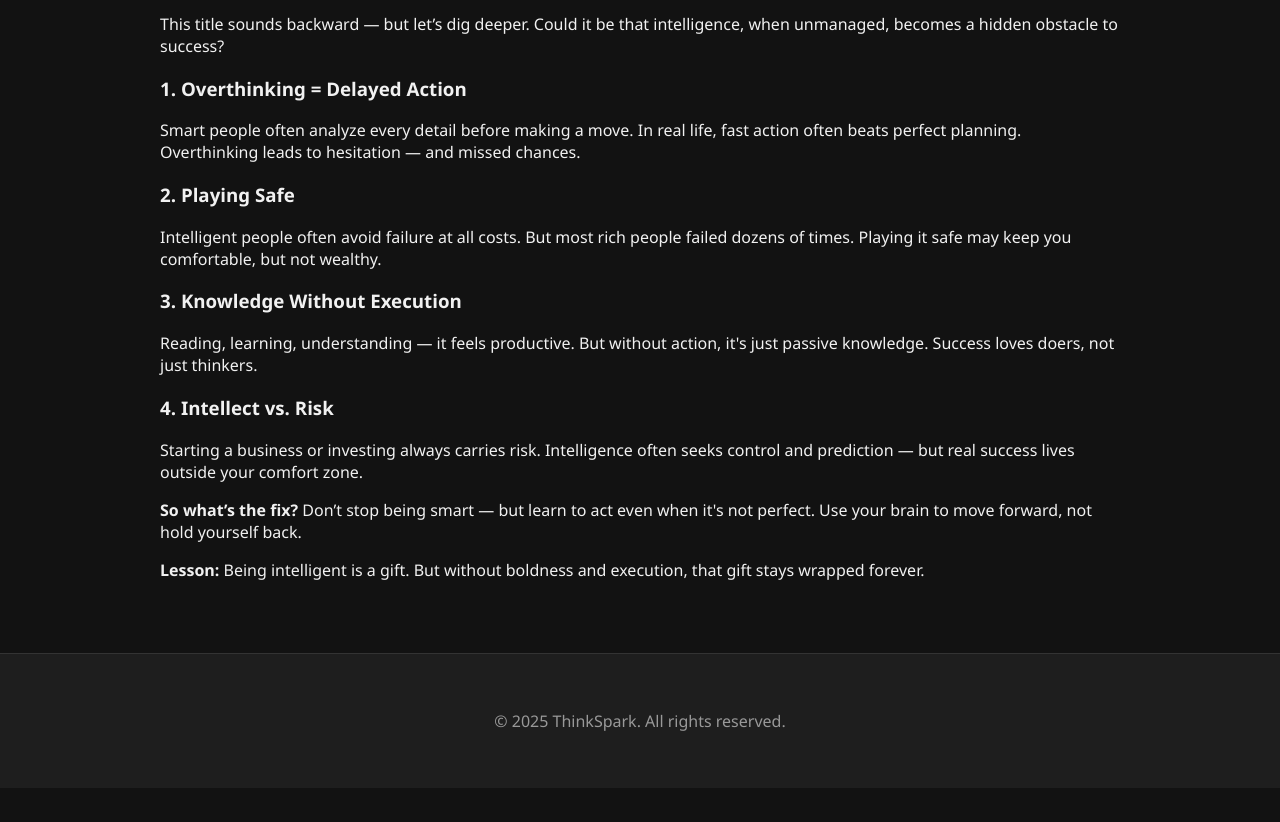
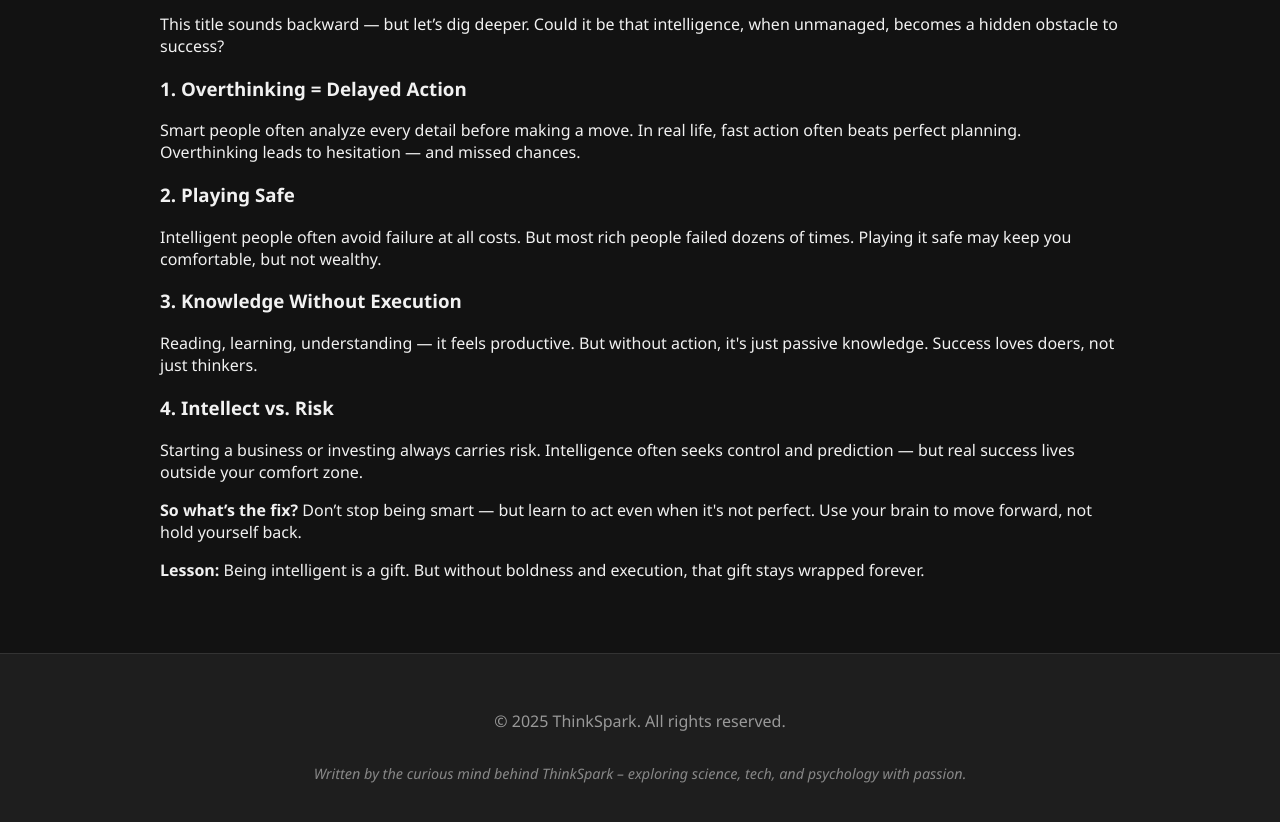
Before and after one commit to Ayushmaan79/ThinkSpark, a plain HTML site: page post1.html in a window 1280 px wide. Shown: the part 276-1098 px from the top of the page. Before the commit the page ends 1064 px from the top, so only its background shows below. Drawn offline with Linux system fonts and the light colour scheme.

Commit message:
Add files via upload

```diff
--- a/post1.html
+++ b/post1.html
@@ -41,6 +41,7 @@
   </main>  <footer class="site-footer">
     <div class="container">
       <p>&copy; 2025 ThinkSpark. All rights reserved.</p>
+<p class="author-bio">Written by the curious mind behind ThinkSpark – exploring science, tech, and psychology with passion.</p>
     </div>
   </footer>
 </body>
```
